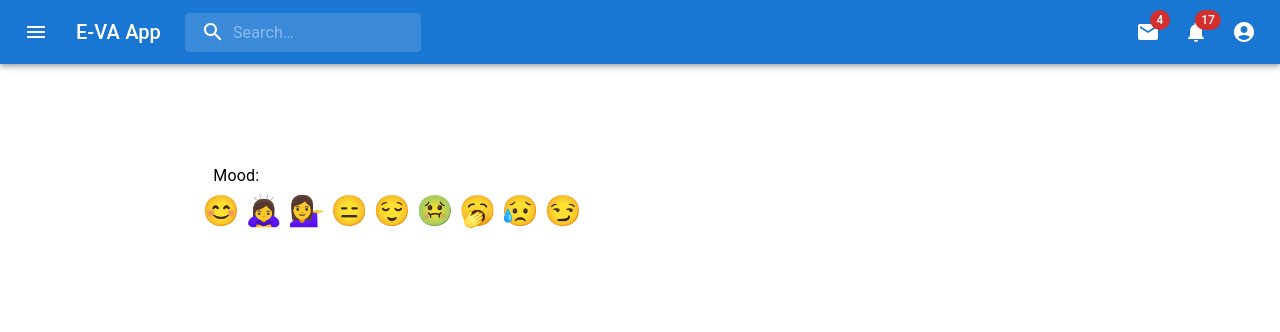
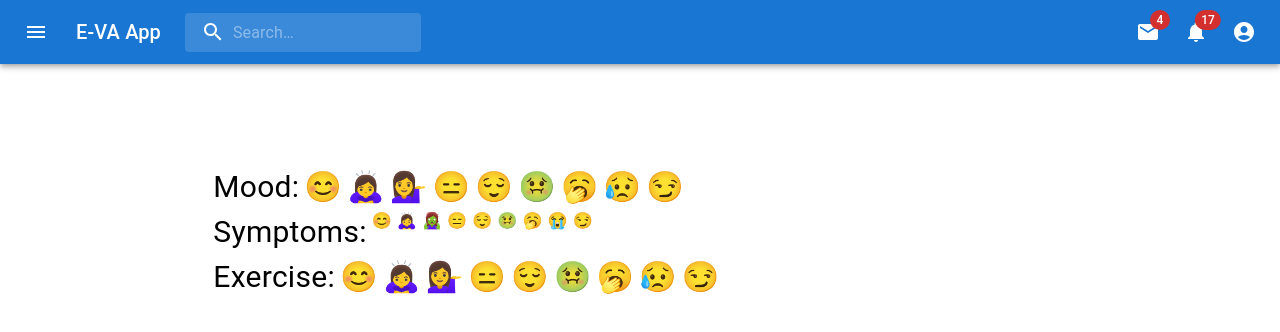
Before and after one commit to TechLabs-Berlin/st22-e-va, a React (Create React App) app in the folder EvaApp/: page /symptomtracker in a window 1280 px wide. Shown: the top 332 px of the page. Built offline with nearby package versions, Linux system fonts and the light colour scheme.

Commit message:
added sample features for other symptoms

```diff
--- /dev/null
+++ b/EvaApp/src/Component/Exercise.js
@@ -0,0 +1,39 @@
+import { useState } from 'react';
+import Radio from '@mui/material/Radio';
+import RadioGroup from '@mui/material/RadioGroup';
+import FormControlLabel from '@mui/material/FormControlLabel';
+import FormControl from '@mui/material/FormControl';
+import { Typography } from '@mui/material';
+
+export default ({ handleSelection }) => {
+  const [selected, setSelected] = useState('');
+
+  const handler = (event) => {
+    handleSelection(event.target.value);
+    setSelected(event.target.value);
+  };
+
+  return (
+    <FormControl>
+      <RadioGroup
+        row
+        aria-labelledby="demo-row-radio-buttons-group-label"
+        name="row-radio-buttons-group"
+        onChange={handler}
+      >
+        <FormControlLabel
+          value="Happy"
+          control={<Radio sx={{
+            display: 'none',
+          }} />}
+          label={<Typography fontSize={30}>{selected === 'Happy' ? ' 😁 ' : ' 😊 '}</Typography>}
+        />
+        <FormControlLabel
+          value="Energetic"
+          control={<Radio sx={{ display: 'none' }} />}
+          label={<Typography fontSize={30}>{selected === 'Energetic' ? ' 🙆‍♀️ ' : ' 🙇‍♀️ '}</Typography>}
+              />
+          </RadioGroup>
+    </FormControl>
+  );
+};
--- a/EvaApp/src/Component/Symptoms.js
+++ b/EvaApp/src/Component/Symptoms.js
@@ -4,9 +4,7 @@ import RadioGroup from '@mui/material/RadioGroup';
 import FormControlLabel from '@mui/material/FormControlLabel';
 import FormControl from '@mui/material/FormControl';
 
-const Symptoms = ({ selected }) => {
-  return selected ? '👩' : '👧';
-};
+
 export default ({ handleSelection }) => {
   const [selected, setSelected] = useState('');
 
--- a/EvaApp/src/Pages/SymptomTracker.js
+++ b/EvaApp/src/Pages/SymptomTracker.js
@@ -1,26 +1,51 @@
-import { Paper, Typography } from '@mui/material/';
-import AppFrame from '../HigherOrderComponent/AppFrame';
-import EmojiSelector from '../Component/EmojiSelector';
-import { useState } from 'react';
-
+import { Paper, Stack, Typography } from "@mui/material/";
+import AppFrame from "../HigherOrderComponent/AppFrame";
+import EmojiSelector from "../Component/EmojiSelector";
+import { useState } from "react";
+import Symptoms from "../Component/Symptoms";
+import Exercise from "../Component/Exercise";
 
 const SymptomTracker = () => {
   const [selections, setSelections] = useState({
-    Mood: 'Select', });
+    Mood: "",
+    Symptoms: "",
+    Exercise: "",
+  });
 
   const handleMoodSelection = (mood) => {
     setSelections({
       ...selections,
       mood: mood,
-
+    });
+  };
+  const handleSymptomsSelection = (symptoms) => {
+    setSelections({
+      ...selections,
+      symptoms: symptoms,
+    });
+  };
+  const handleExerciseSelection = (exercise) => {
+    setSelections({
+      ...selections,
+      exercise: exercise,
     });
   };
 
   return (
-    <div>
-      <Typography>Mood:{selections.mood}</Typography>
-      <EmojiSelector handleSelection={handleMoodSelection} />
-    </div>
+    <Stack>
+      <Stack direction="row" spacing={2}>
+        <Typography fontSize={30}>Mood:{selections.mood}</Typography>
+        <EmojiSelector handleSelection={handleMoodSelection} />
+      </Stack>
+      <Stack direction="row" spacing={2}>
+        <Typography fontSize={30}>Symptoms:{selections.Symptoms}</Typography>
+        <Symptoms handleSelection={handleSymptomsSelection} />
+      </Stack>
+      <Stack direction="row" spacing={2}>
+        <Typography fontSize={30}>Exercise:{selections.Exercise}</Typography>
+        <EmojiSelector handleSelection={handleExerciseSelection} />
+      </Stack>
+    </Stack>
   );
 };
 
```
